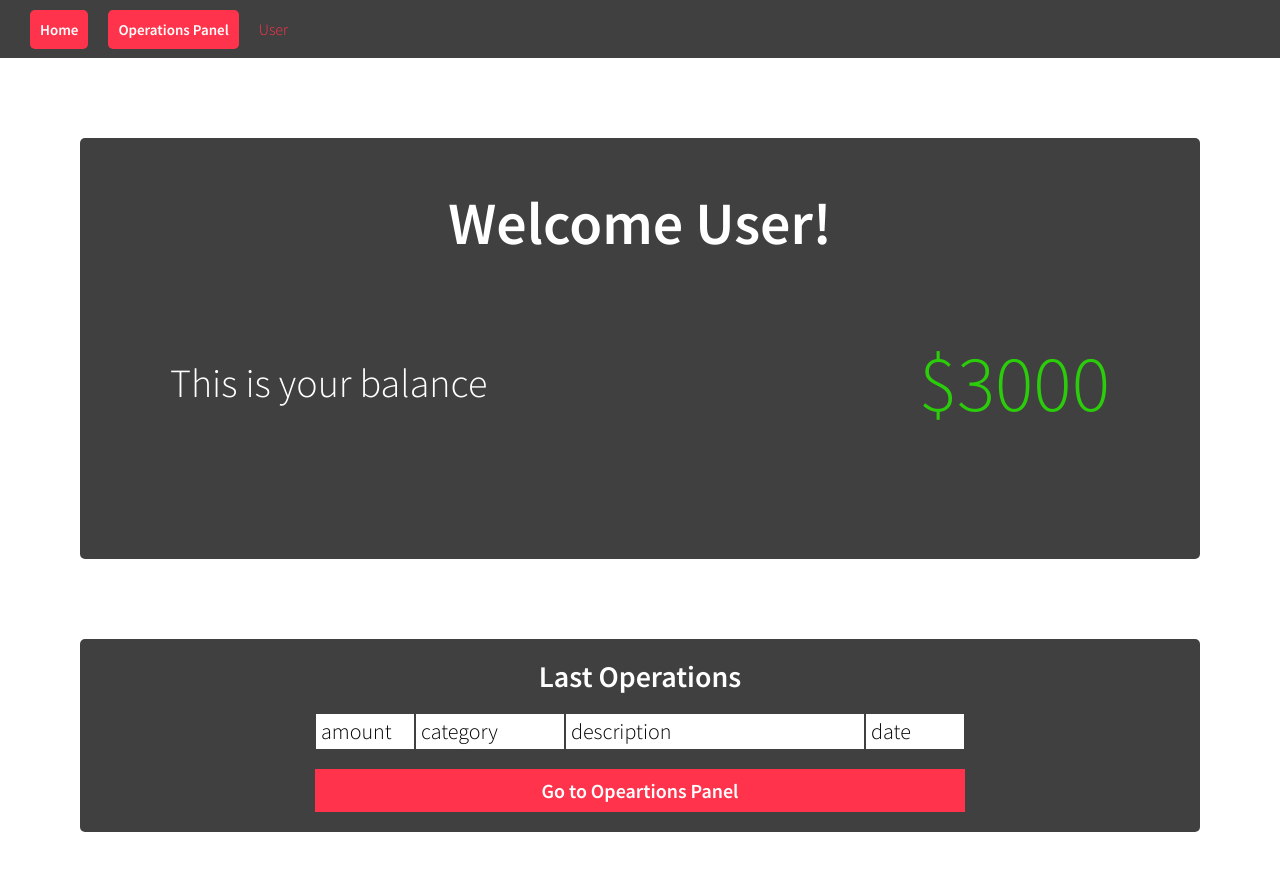
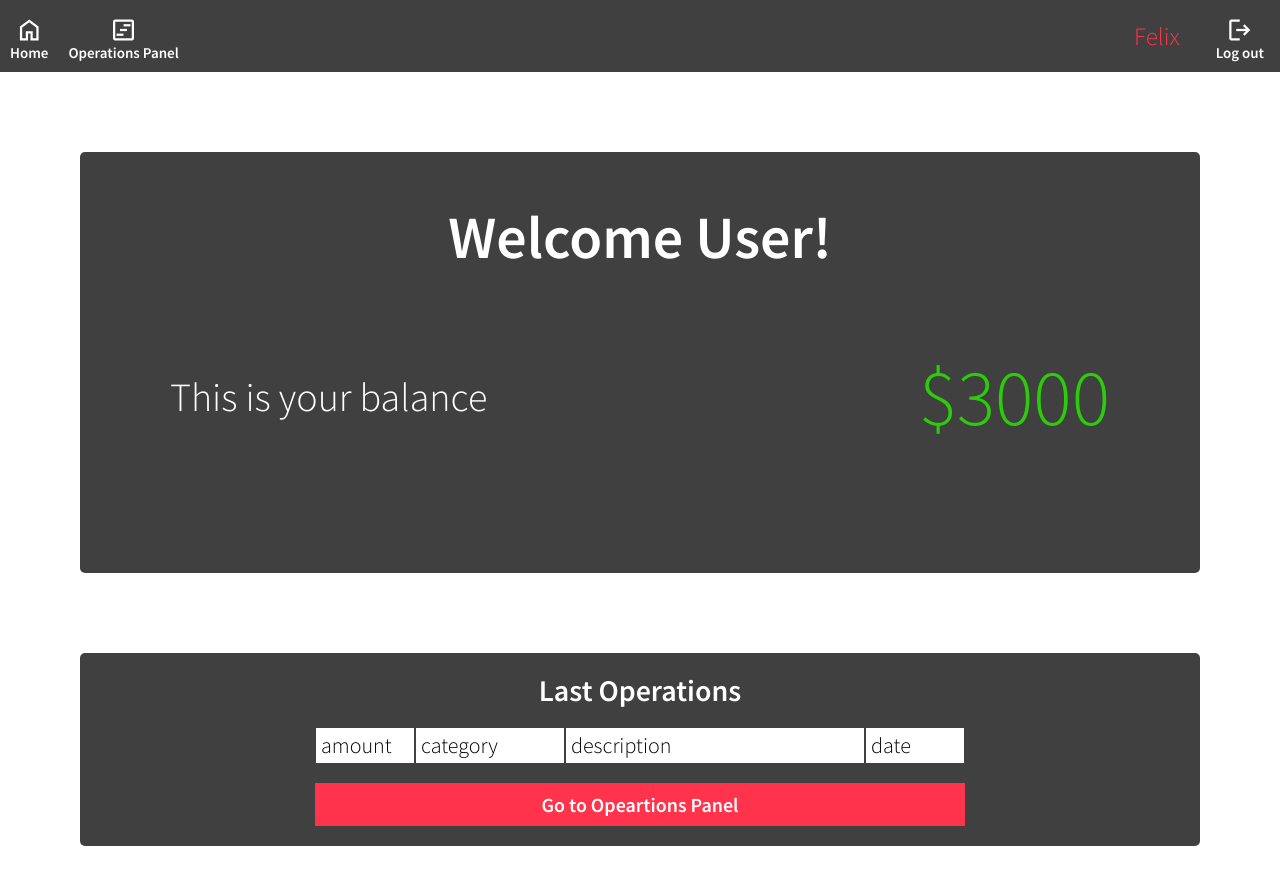
Before and after one commit to Felix-Fiore/personal-budget-front, a React (Vite) app: page / in a window 1280 px wide. Shown: the top 884 px of the page. Built offline with nearby package versions, Linux system fonts and the light colour scheme.

Commit message:
material icons added and navbar done

```diff
--- a/index.html
+++ b/index.html
@@ -3,8 +3,14 @@
     <head>
         <meta charset="UTF-8" />
         <link rel="icon" type="image/svg+xml" href="/src/favicon.svg" />
+        <!-- Material icons link -->
+        <link
+            href="https://fonts.googleapis.com/css2?family=Material+Symbols+Outlined"
+            rel="stylesheet"
+        />
+        <!-- =================== -->
         <meta name="viewport" content="width=device-width, initial-scale=1.0" />
-    <title>Vite App</title>
+        <title>Personal Budget App</title>
     </head>
     <body>
         <div id="root"></div>
--- a/src/components/layout/NavBar.jsx
+++ b/src/components/layout/NavBar.jsx
@@ -5,14 +5,29 @@ export const NavBar = () => {
         <div className={styles.navBar}>
             <ul>
                 <li>
+                    <span class="material-symbols-outlined">home</span>
                     <a>Home</a>
                 </li>
                 <li>
+                    <span class="material-symbols-outlined">view_timeline</span>
                     <a>Operations Panel</a>
                 </li>
-                <div className={styles.userTag}>
-                    <span>User</span>
-                </div>
+            </ul>
+            <ul className={styles.rightSide}>
+                <li>
+                    <div className={styles.userTag}>
+                        <span>Felix</span>
+                    </div>
+                </li>
+                <li>
+                    <button>
+                        {' '}
+                        <span class="material-symbols-outlined">
+                            logout
+                        </span>{' '}
+                        Log out
+                    </button>
+                </li>
             </ul>
         </div>
     );
--- a/src/components/layout/navBar.module.scss
+++ b/src/components/layout/navBar.module.scss
@@ -2,39 +2,82 @@
 
 .navBar {
     background-color: $darkGrey;
-    color: $white;
-    padding: 1rem;
     width: auto;
+    display: flex;
+    justify-content: space-between;
 
     ul {
         display: flex;
         list-style: none;
 
-        padding: 1rem;
+        padding: 0rem;
         margin: 0;
 
-        a {
+        li {
+            display: flex;
+            flex-direction: column;
+            justify-content: center;
+            align-items: center;
             color: $white;
-            background-color: $red;
-            cursor: pointer;
-            padding: 1rem;
             font-size: 1.5rem;
             font-weight: $bold;
-            padding: 1rem;
-            margin: 1rem;
+            padding: 0.5rem;
+            margin: 0.5rem;
             transition: all 0.3s;
             border-radius: 5px;
+            cursor: pointer;
 
             &:hover {
-                color: $darkGrey;
+                color: $red;
+            }
+
+            a {
+                font-size: 1.5rem;
+                color: $white;
+            }
+
+            span {
+                font-size: 2.8rem;
+                margin-top: 0.5rem;
             }
         }
     }
 }
 
-.userTag {
-    span {
-        color: $red;
-        padding: 1rem;
+.rightSide {
+    display: flex;
+    flex-direction: row;
+    justify-content: center;
+    align-items: center;
+    padding: 0.5rem;
+    cursor: pointer;
+
+    button {
+        display: flex;
+        flex-direction: column;
+        justify-content: center;
+        align-items: center;
+        //margin-right: 1rem;
+        font-size: 1.5rem;
+        font-weight: $bold;
+        color: $white;
+        background-color: $darkGrey;
+        border: none;
+        cursor: pointer;
+        transition: all 0.3s;
+
+        &:hover {
+            color: $red;
+        }
+    }
+
+    .userTag {
+        span {
+            font-size: 2.5rem;
+            font-weight: lighter;
+            color: $red;
+            padding: 1rem;
+            cursor: auto;
+        }
     }
 }
```
Lines whose indentation alone changed are shown as unchanged.
